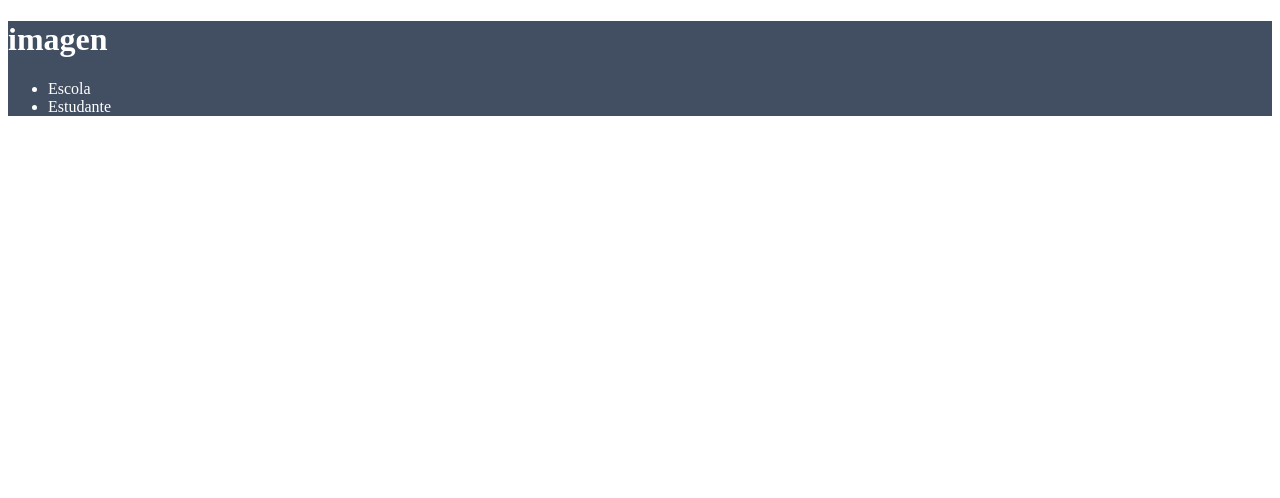
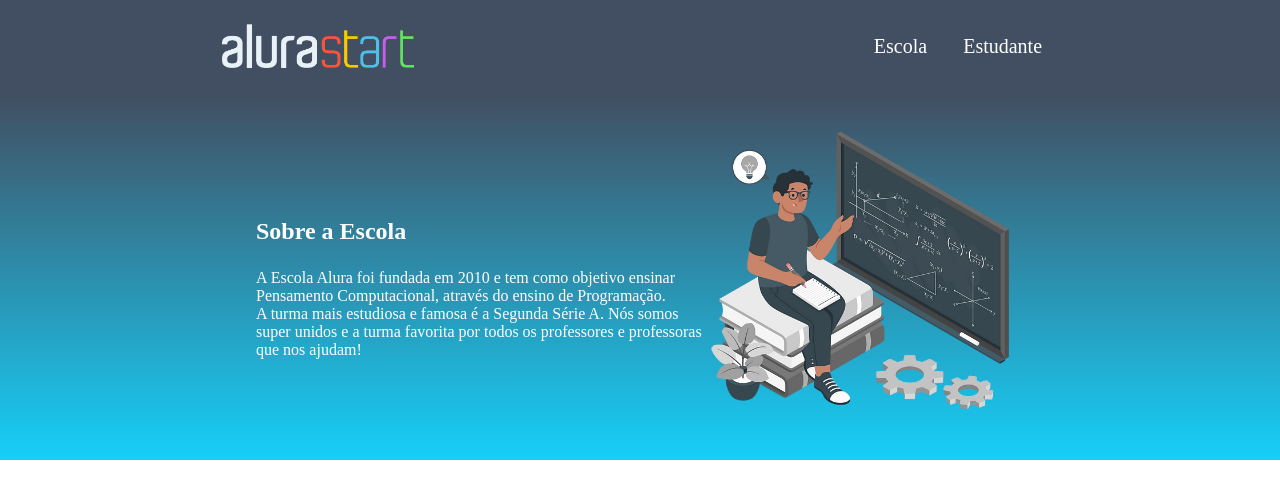
Before and after one commit to Victicoerdoido/Victorrepositorio, a plain HTML site: page index.html in a window 1280 px wide. Drawn offline with Linux system fonts and the light colour scheme.

Commit message:
Add files via upload

```diff
--- a/index.html
+++ b/index.html
@@ -8,13 +8,23 @@
     <link rel="stylesheet" href="style.css">
 </head>
 <body>
-    <header>
-        <h1>imagen</h1>
-        <ul>
-            <li>Escola</li>
-            <li>Estudante</li>
+    <header class="cabecalho">
+        <img class="cabecalho-imagem" src="alurastart logo.png" alt="logo da alura start">
+        <ul class="cabecalho-lista">
+            <li class="cabecalho-lista-item">Escola</li>
+            <li class="cabecalho-lista-item">Estudante</li>
         </ul>
     </header>
 
+
+    <section class="escola">
+        <div class="escola-div-conteudo">
+            <h2 class="escola-titulo">Sobre a Escola</h2>
+            <p class="escola-texto-um">A Escola Alura foi fundada em 2010 e tem como objetivo ensinar Pensamento Computacional, através do ensino de  Programação.</p>
+            <p class="escola-texto-dois">A turma mais estudiosa e famosa é a Segunda Série A. Nós somos super unidos e a turma favorita por todos os professores e professoras que nos ajudam!</p>
+        </div>
+        <img class="escola-imagem" src="Formula-bro.png" alt="Professora no quadro">
+    </section>
 </body>
+
 </html>
--- a/style.css
+++ b/style.css
@@ -1,4 +1,43 @@
-header {
+* {
+    margin: 0;
+    padding: 0;
+}
+
+.cabecalho {
     background-color: #424E61;
     color: white;
+    display: flex;
+    justify-content: space-around;
+    align-items: center;
+    padding: 24px 0;
 }
+
+.cabecalho-imagem{
+    width: 15%;
+}
+
+.cabecalho-lista-item{
+    display: inline-block;
+    margin: 0 16px;
+    font-size: 20px;
+}
+
+.escola-imagem{
+    width: 25%;
+}
+
+.escola{
+    background-image: linear-gradient(#424E61,#16CFF8);
+    color:white;
+    display: flex;
+    justify-content: center;
+    align-items: center;
+    padding: 24px 0;
+}
+
+.escola-div-conteudo{
+    width: 35%;
+}
+.escola-titulo{
+    padding: 24px 0;
+}
```
Also changed, not shown: Formula-bro.png (added), alurastart logo.png (added).
